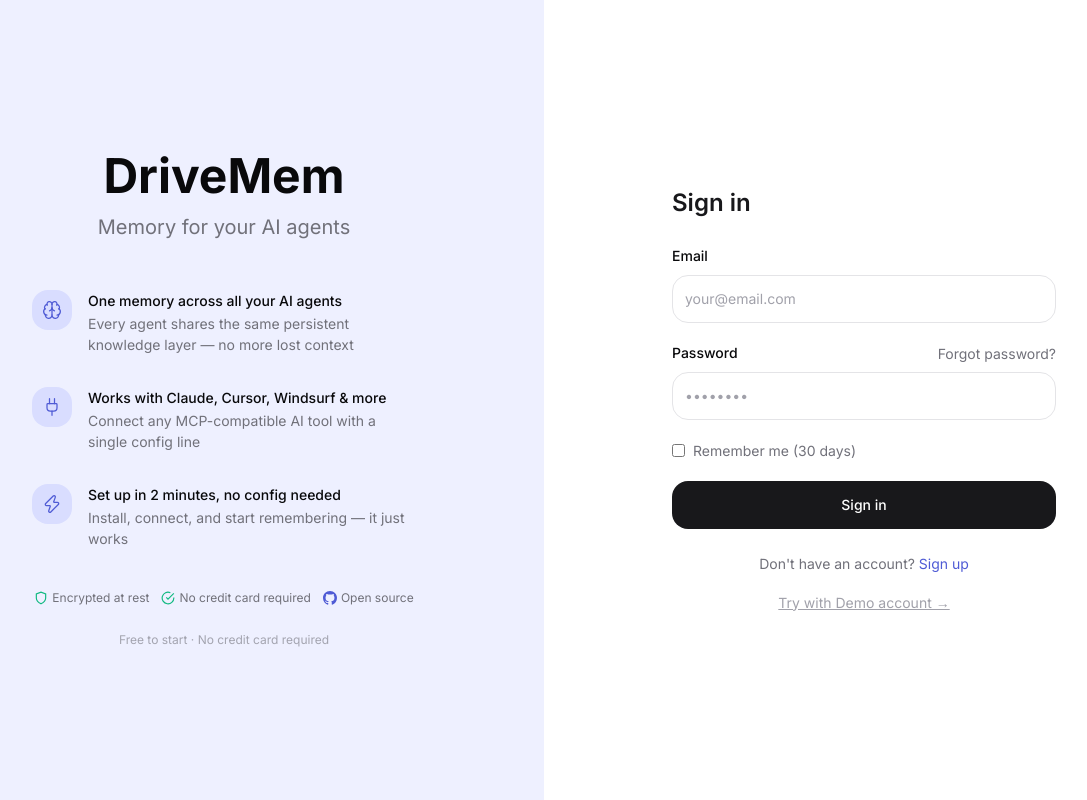
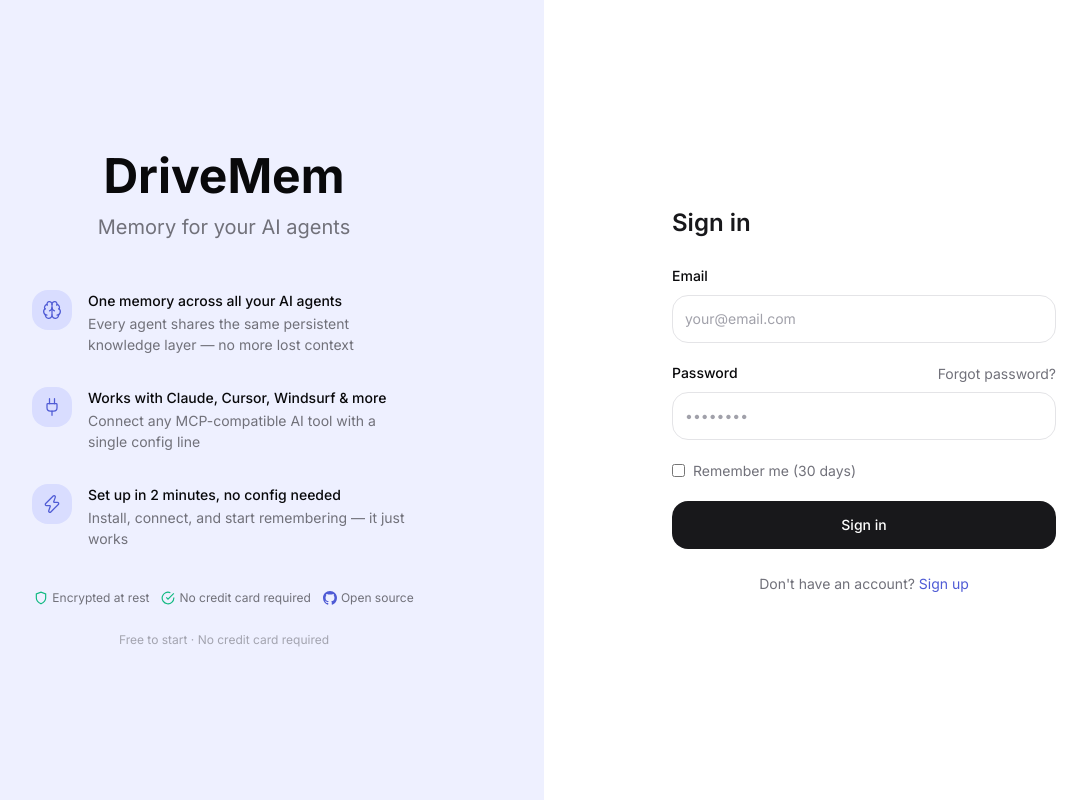
Before and after one commit to DriveMem/drivemem, a Next.js app in the folder apps/web/: page /login in a window 1280 px wide. Shown: the whole page, without its empty margins (96-1183 px from the left). Built offline with nearby package versions, Linux system fonts and the light colour scheme.

Commit message:
fix(web): hide demo login button behind env flag (#153)
Demo account button on login page confused new users into thinking
it was an invite-only product. Now hidden unless NEXT_PUBLIC_SHOW_DEMO=true.
Text also shortened from 'Sign in with Demo account' to 'Try Demo'.

```diff
--- a/apps/web/src/app/(auth)/login/page.tsx
+++ b/apps/web/src/app/(auth)/login/page.tsx
@@ -133,6 +133,7 @@ function LoginForm() {
         </Link>
       </p>
 
+      {process.env.NEXT_PUBLIC_SHOW_DEMO === 'true' && (
         <div className="mt-4 text-center">
           <button
             type="button"
@@ -143,9 +144,10 @@ function LoginForm() {
             }}
             className="text-sm text-zinc-400 hover:text-zinc-600 dark:hover:text-zinc-300 transition underline"
           >
-          Try with Demo account →
+            Try Demo →
           </button>
         </div>
+      )}
     </div>
   )
 }
```
Lines whose indentation alone changed are shown as unchanged.
